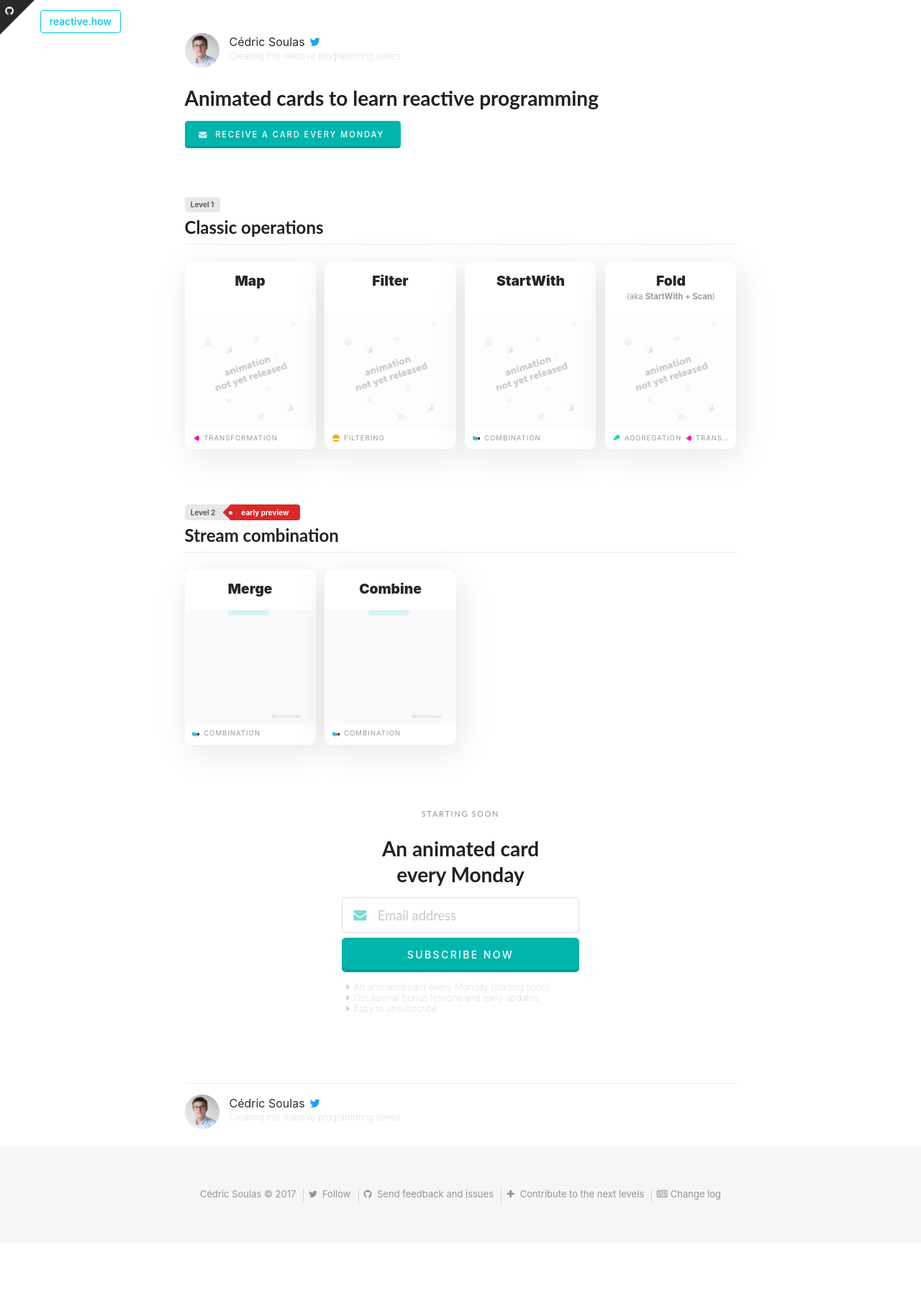
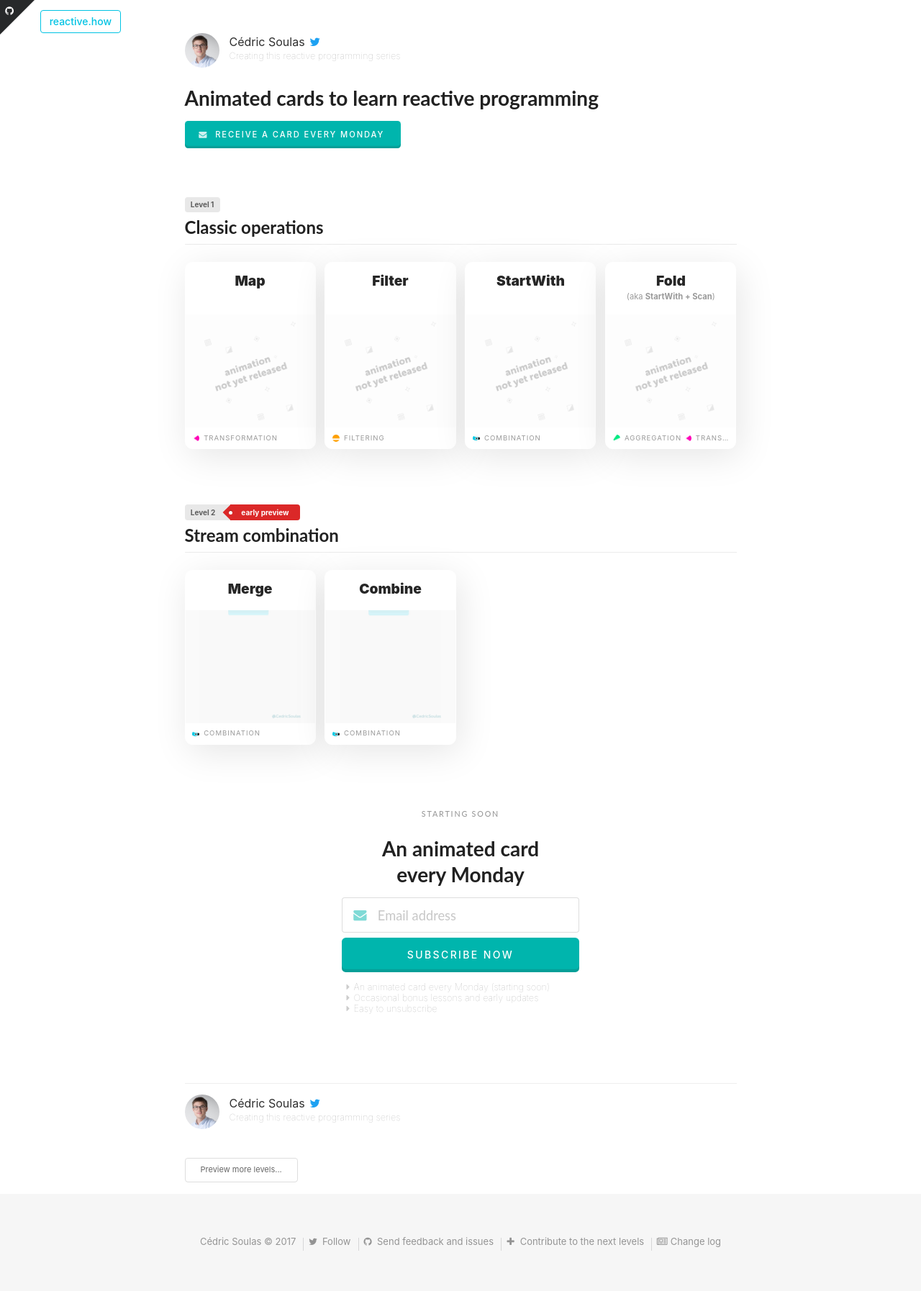
Before and after one commit to cedricss/reactive.how, a Jekyll site: the page built from index.html, in a window 1280 px wide. Shown: the whole page at 72% size. Built offline with Jekyll 4.4.1, drawn with Linux system fonts in a browser that asks for light colours; before the commit the page ends 1727 px from its top, so only the background shows below that.

Commit message:
Add level 3 and 4 to another page

```diff
--- a/_layouts/default.html
+++ b/_layouts/default.html
@@ -35,6 +35,13 @@
                     {% include author.html %}
                 </div>
             </div>
+            {% if page.more %}
+            <div class="more mobile center">
+                <a class="ui mini basic button" href="more.html">
+                    Preview more levels...
+                </a>
+            </div>
+            {% endif %}
         </div>
         <footer>
             {% include footer.html %}
--- a/css/main.scss
+++ b/css/main.scss
@@ -63,6 +63,11 @@
     .ui.one.cards>.card {
         margin: 0;
     }
+}
+
+div.more {
+    margin-top: 1em;
+    margin-bottom: 1em;
 }
 
 .footer {
--- a/index.html
+++ b/index.html
@@ -1,6 +1,7 @@
 ---
 id: index
 title: Animated cards to learn reactive&nbsp;programming
+more: true
 layout: default
 ---
 
```
Also changed, not shown: more.html (added, +7 -0 lines).
